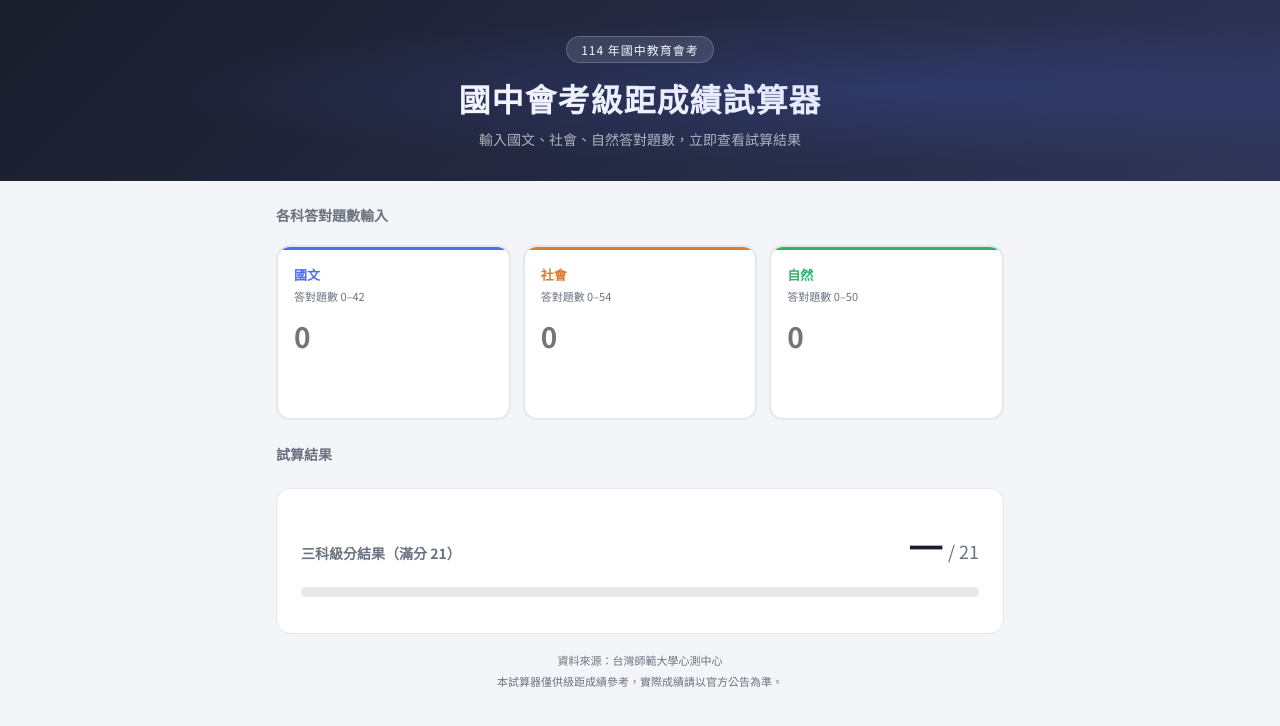
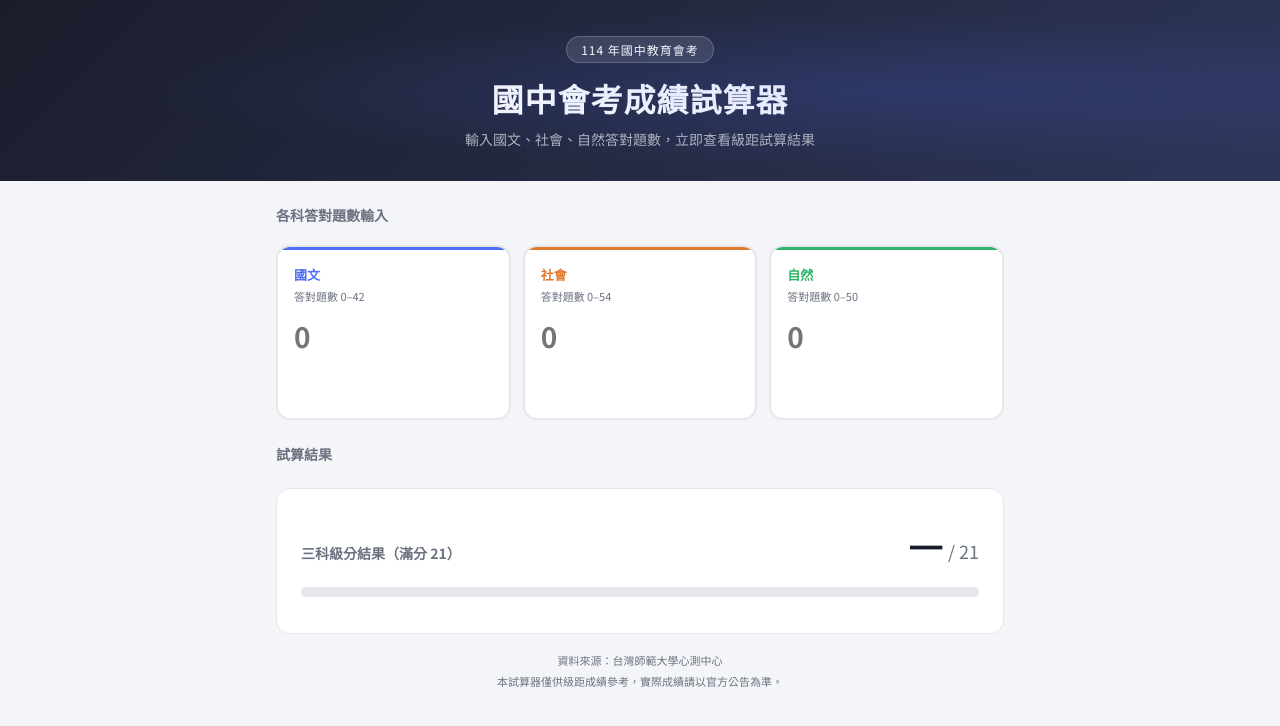
Before and after one commit to cloudshih-hub/CAP-tool, a plain HTML site: page index.html in a window 1280 px wide. Drawn offline with Linux system fonts and the light colour scheme.

Commit message:
Change title and description in index.html
Updated title and description for clarity.

```diff
--- a/index.html
+++ b/index.html
@@ -3,7 +3,7 @@
 <head>
 <meta charset="UTF-8">
 <meta name="viewport" content="width=device-width, initial-scale=1.0">
-<title>國中會考級距成績試算器</title>
+<title>國中會考成績試算器</title>
 
 <link rel="preconnect" href="https://fonts.googleapis.com">
 <link href="https://fonts.googleapis.com/css2?family=Noto+Sans+TC:wght@400;500;700&display=swap" rel="stylesheet">
@@ -253,8 +253,8 @@ body {
 
 <div class="hero">
   <div class="hero-tag">114 年國中教育會考</div>
-  <h1>國中會考級距成績試算器</h1>
-  <p>輸入國文、社會、自然答對題數，立即查看試算結果</p>
+  <h1>國中會考成績試算器</h1>
+  <p>輸入國文、社會、自然答對題數，立即查看級距試算結果</p>
 </div>
 
 <div class="container">
```
